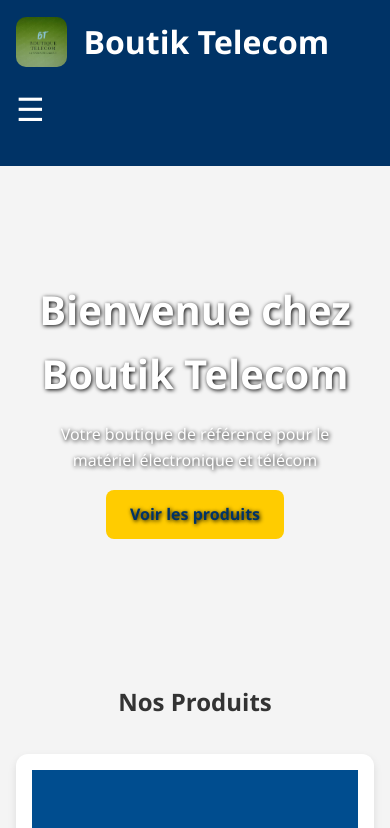
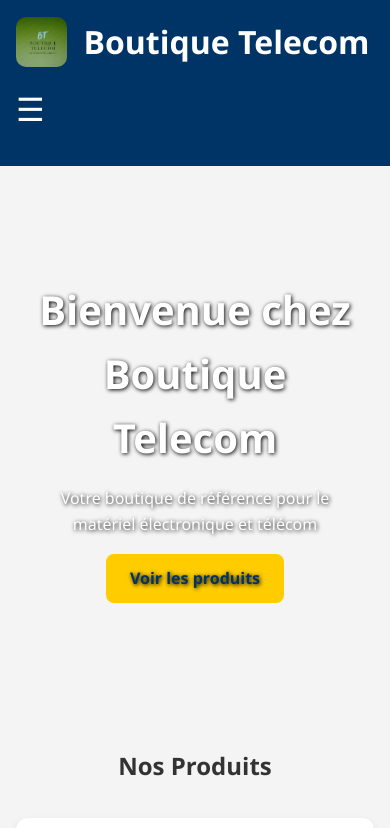
Before and after one commit to Aminata102/BoutikTelecom1.github, a plain HTML site: page index.html in a window 390 px wide. Shown: the top 828 px of the page. Drawn offline with Linux system fonts and the light colour scheme.

Commit message:
Amélioration complète : design, accueil, menu responsive et script

```diff
--- a/index.html
+++ b/index.html
@@ -11,7 +11,7 @@
   <header>
     <div class="logo-container">
       <img src="images/logo.jpg" alt="Logo Boutik Telecom" class="logo" />
-      <h1>Boutik Telecom</h1>
+      <h1>Boutique Telecom</h1>
     </div>
     <nav>
       <div class="menu-toggle" id="menu-toggle">&#9776;</div>
@@ -26,7 +26,7 @@
 
   <section id="accueil">
     <div class="accueil-contenu">
-      <h2>Bienvenue chez <span>Boutik Telecom</span></h2>
+      <h2>Bienvenue chez <span>Boutique Telecom</span></h2>
       <p>Votre boutique de référence pour le matériel électronique et télécom</p>
       <a href="#produits" class="btn-voir">Voir les produits</a>
     </div>
@@ -77,7 +77,7 @@
   </section>
 
   <footer>
-    <p>&copy; 2025 Boutik Telecom. Tous droits réservés.</p>
+    <p>&copy; 2025 Boutique Telecom. Tous droits réservés.</p>
     <p><strong>Adresse :</strong> Mbour, Marché central</p>
     <p><strong>Téléphone :</strong> 77 056 73 92</p>
   </footer>
```
